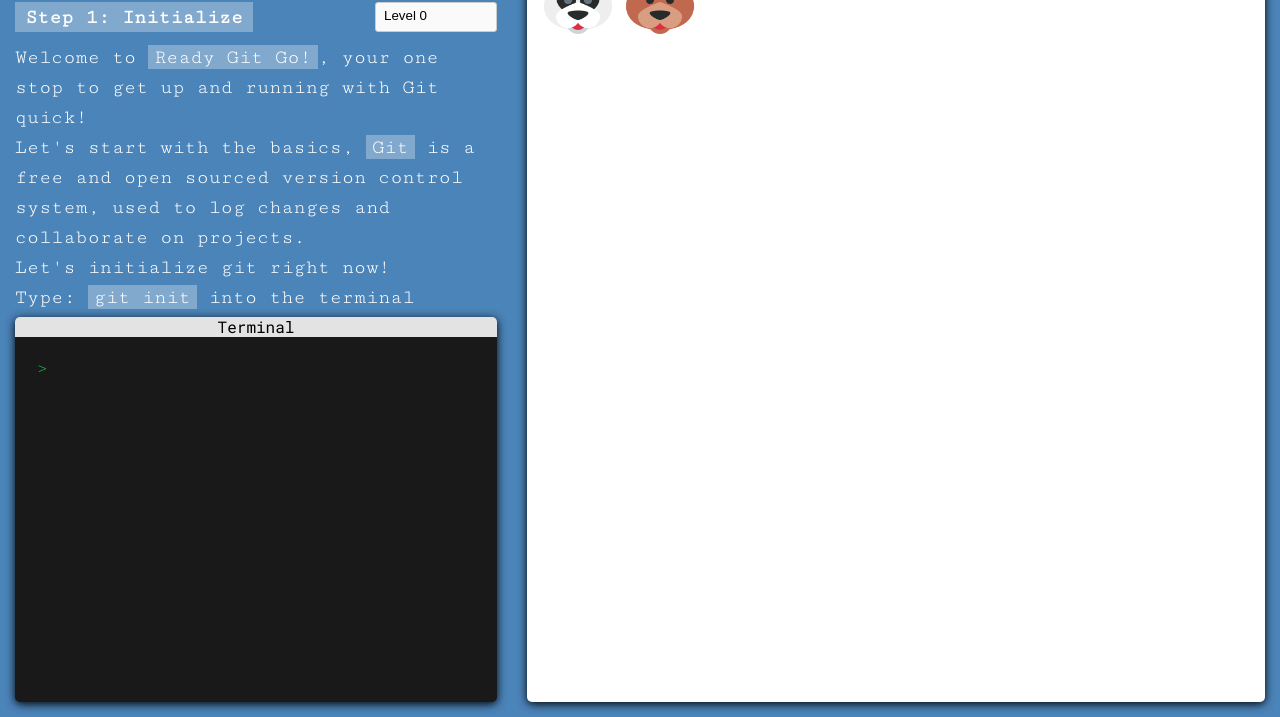
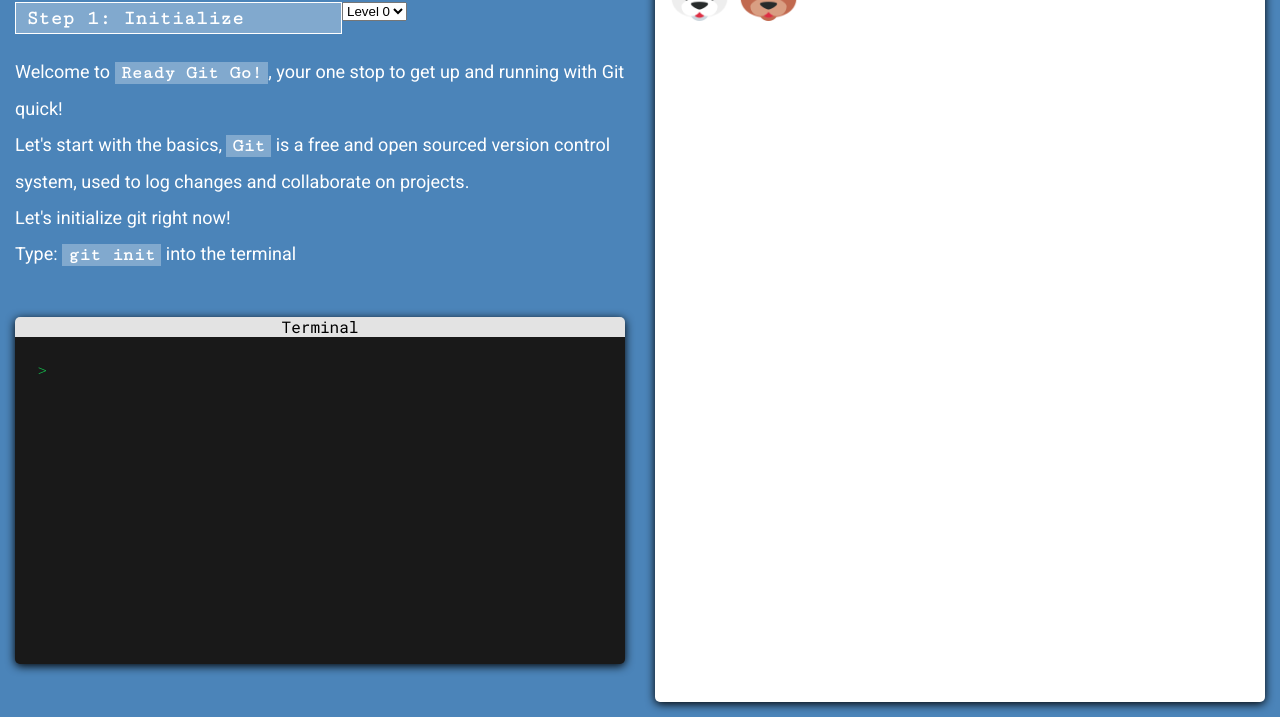
Before and after one commit to hkumar1993/Git-Ready, a website built with webpack: page index.html in a window 1280 px wide. Shown: the part 83-800 px from the top of the page. Built offline with nearby package versions, Linux system fonts and the light colour scheme; files whose address does not match are found by name.

Commit message:
Small updates to styling

```diff
--- a/css/head.css
+++ b/css/head.css
@@ -11,7 +11,7 @@
 }
 
 .terminal{
-  height: 50%;
+  height: 45%;
   font-family: 'Cutive Mono', monospace;
   font-size: 16px;
   background-color: #191919;
@@ -26,11 +26,28 @@
 .terminal input{
   font-family: 'Cutive Mono', monospace;
   width: 90%;
-  font-size: 16px;
+  font-size: 18px;
   background: none;
   border: none;
   outline: none;
   color: #13c24f;
+}
+
+#prev-level, #next-level{
+  padding: 0 10px;
+  background-color: rgba(256, 256, 256, 0.3);
+  color: white;
+  border: 1px solid white;
+  cursor: pointer;
+}
+#prev-level:hover, #next-level:hover{
+  background-color: rgba(256, 256, 256, 0.8);
+}
+#prev-level{
+  border-radius: 5px 0 0 5px;
+}
+#next-level{
+  border-radius: 0 5px 5px 0;
 }
 
 
@@ -40,13 +57,19 @@
   list-style: none;
   padding: 0;
   margin: 0;
+  line-height: 1.5;
 }
 
 #terminal-command-list li::before{
   content: '> '
 }
 #terminal-command-list li{
+  font-size: 18px;
   margin: 5px 0;
+}
+
+#terminal-command-list div{
+  color: white;
 }
 
 #terminal-command-list div.invalid{
@@ -59,10 +82,12 @@
 
 }
 
+
+
 .header{
   display: flex;
-  justify-content: space-between;
-  margin: 10px 0;
+  justify-content: flex-start;
+  margin: 10px 0 20px 0;
 }
 
 .header h2{
@@ -70,36 +95,20 @@
   font-weight: 700;
   background-color: rgba(256, 256, 256, 0.3);
   padding: 5px 10px;
+  border: 1px solid white;
+  width: 50%;
 }
 
 #instructions{
-  font-size: 20px;
-  line-height: 1.5;
+  font-size: 18px;
+  font-weight: 400;
+  line-height: 2;
+  font-family: 'Roboto', sans-serif;
 }
 
 .bg{
   background-color: rgba(256, 256, 256, 0.3);
   padding: 1px 6px;
+  font-family: 'Cutive Mono', monospace;
+  font-weight: 700;
 }
-
-.select-style {
-    border: 1px solid #ccc;
-    width: 120px;
-    border-radius: 3px;
-    overflow: hidden;
-    background: #fafafa url("img/icon-select.png") no-repeat 90% 50%;
-}
-
-.select-style select {
-    padding: 5px 8px;
-    width: 130%;
-    border: none;
-    box-shadow: none;
-    background: transparent;
-    background-image: none;
-    -webkit-appearance: none;
-}
-
-.select-style select:focus {
-    outline: none;
-}
--- a/css/reset.css
+++ b/css/reset.css
@@ -41,3 +41,6 @@
 	border-collapse: collapse;
 	border-spacing: 0;
 }
+button, input{
+	outline: none;
+}
--- a/css/styles.css
+++ b/css/styles.css
@@ -18,11 +18,11 @@
 }
 
 .left{
-  width: 40%;
+  width: 50%;
 }
 
 .right{
-  width: 60%;
+  width: 50%;
 }
 
 .window{
```
